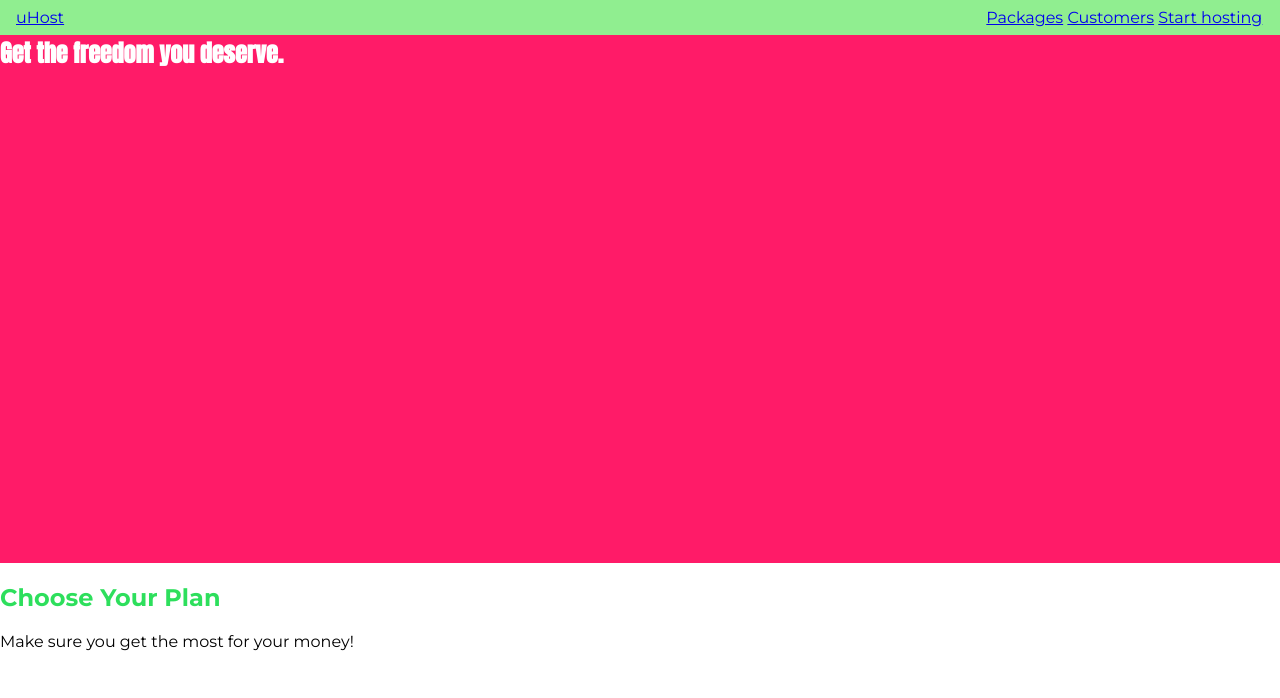
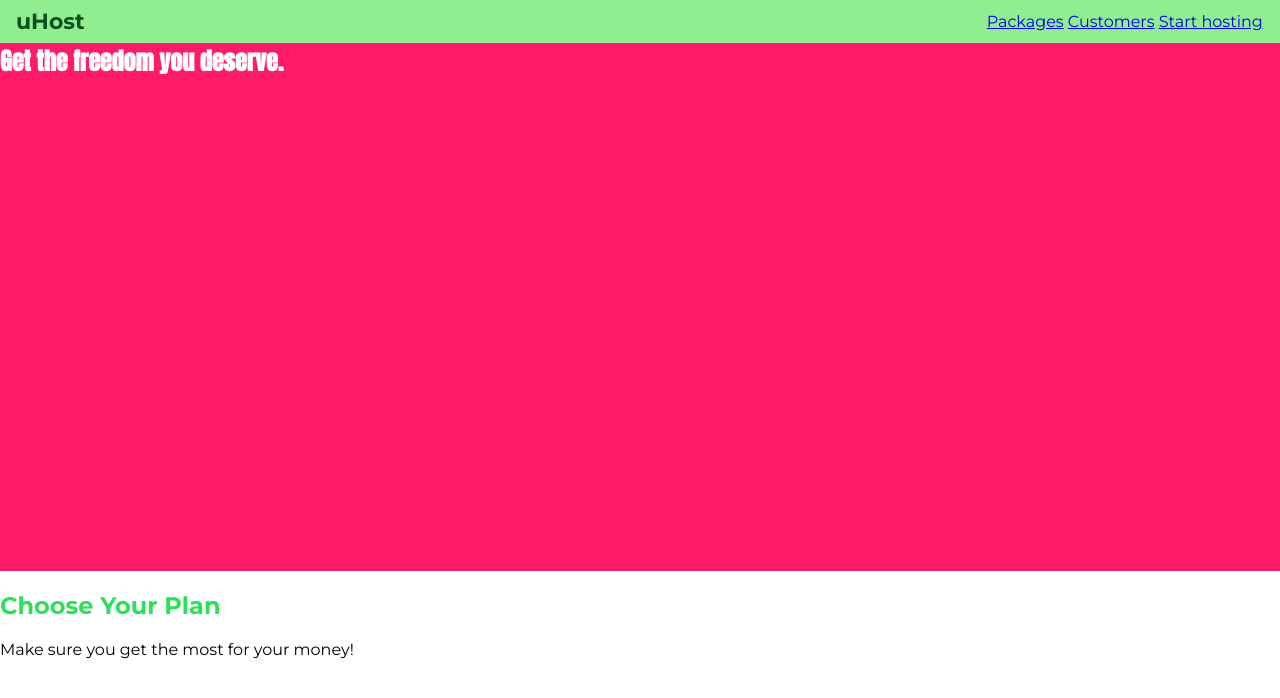
Before and after one commit to Adri-Antanon/CSS-complete-guide, a plain HTML site: page index.html in a window 1280 px wide. Drawn offline with Linux system fonts and the light colour scheme.

Commit message:
feat: :lipstick: work with text decoration & vertical align

```diff
--- a/index.html
+++ b/index.html
@@ -18,7 +18,7 @@
 
   <body>
     <header class="main-header">
-      <div><a href="index.html">uHost</a></div>
+      <div><a class="main-header__brand" href="index.html">uHost</a></div>
       <nav class="main-nav">
         <ul class="main-nav__items">
           <li class="main-nav__item">
--- a/styles/header.css
+++ b/styles/header.css
@@ -6,11 +6,19 @@
 
 .main-header > div {
   display: inline-block;
+  vertical-align: middle;
+}
+.main-header__brand {
+  color: #0e4f1f;
+  text-decoration: none;
+  font-weight: bold;
+  font-size: 2.2rem;
 }
 .main-nav {
   display: inline-block;
   text-align: right;
-  width: calc(100% - 54px);
+  width: calc(100% - 74px);
+  vertical-align: middle;
 }
 
 .main-nav__items {
```
